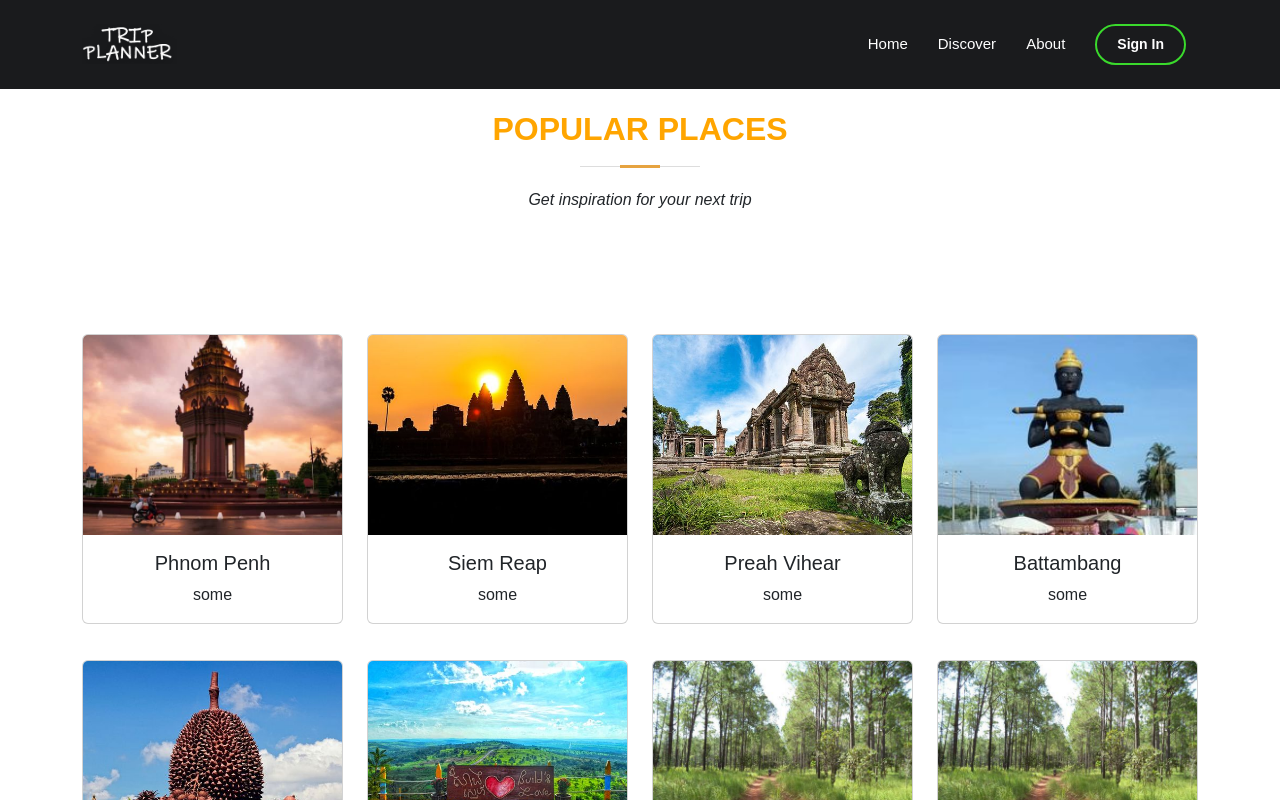
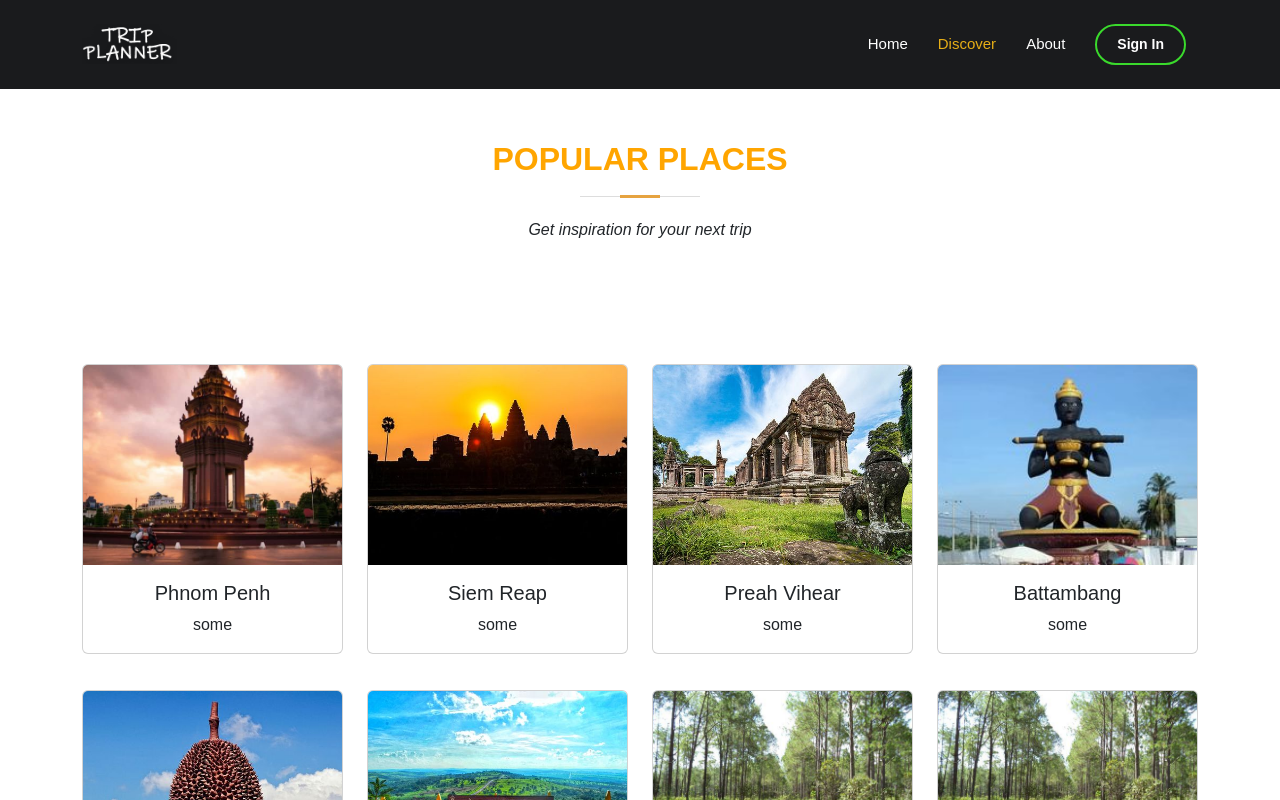
Before and after one commit to Keanghao16/ProjectWeb, a React (Vite) app: page /discover in a window 1280 px wide. Shown: the top 800 px of the page. Built offline with nearby package versions, Linux system fonts and the light colour scheme.

Commit message:
completely nav

```diff
--- a/src/assets/css/style.css
+++ b/src/assets/css/style.css
@@ -178,6 +178,7 @@ h6 {
   color: #e6ae17;
 }
 
+
 .navbar .loginsignups,
 .navbar .loginsignups:focus {
   padding: 8px 20px;
@@ -407,9 +408,9 @@ section {
 /*--------------------------------------------------------------
 # About Us
 --------------------------------------------------------------*/
-/* .about{
-  margin-top: 20px;
-} */
+.about{
+  margin-top: 80px;
+}
 .about .content h3 {
   font-weight: 600;
   font-size: 26px;
@@ -1395,7 +1396,7 @@ section {
   /*DISCOVER*/
 
   .discovertitle{
-    padding-top: 50px;
+    padding-top: 0px;
   }
   .card-img-fixed {
     height: 200px;
--- a/src/components/Nav.jsx
+++ b/src/components/Nav.jsx
@@ -6,7 +6,6 @@ const Nav = ({ currentPage, headerElementId }) => {
   useEffect(() => {
     const selectHeader = document.querySelector(`#${headerElementId}`);
 
-    if (selectHeader) {
     const headerScrolled = () => {
       if (currentPage === "HomePage") {
         if (window.scrollY > 100) {
@@ -20,46 +19,19 @@ const Nav = ({ currentPage, headerElementId }) => {
       }
     };
 
-      window.addEventListener("load", headerScrolled);
+    // Call headerScrolled manually when the currentPage changes
+    headerScrolled();
+
+    // Add event listeners
     window.addEventListener("scroll", headerScrolled);
 
+    // Cleanup: Remove event listener when the component unmounts
     return () => {
-        window.removeEventListener("load", headerScrolled);
       window.removeEventListener("scroll", headerScrolled);
     };
-    }
   }, [currentPage, headerElementId]);
 
-  // // Mobile Nav Toggle
-  // const mobileNavToggle = document.querySelector(
-  //   ".mobileAre we going-nav-toggle"
-  // );
-  // const navbar = document.querySelector("#navbar");
-
-  // const handleMobileNavToggle = () => {
-  //   navbar.classList.toggle("navbar-mobile");
-  //   mobileNavToggle.classList.toggle("bi-list");
-  //   mobileNavToggle.classList.toggle("bi-x");
-  // };
-
-  // if (mobileNavToggle) {
-  //   mobileNavToggle.addEventListener("click", handleMobileNavToggle);
-  // }
-
-  // // Dropdown Toggle
-  // const navbarDropdowns = document.querySelectorAll(".navbar .dropdown > a");
-  // const handleDropdownToggle = (e) => {
-  //   const dropdown = e.target.nextElementSibling;
-
-  //   if (navbar.classList.contains("navbar-mobile")) {
-  //     e.preventDefault();
-  //     dropdown.classList.toggle("dropdown-active");
-  //   }
-  // };
-
-  // navbarDropdowns.forEach((dropdown) => {
-  //   dropdown.addEventListener("click", handleDropdownToggle, true);
-  // });
+  // Mobile Nav Toggle
 
   return (
     <>
@@ -75,17 +47,32 @@ const Nav = ({ currentPage, headerElementId }) => {
               <div className="container d-flex justify-content-evenly">
                 <ul>
                   <li>
-                    <Link to="/" className="nav-link scrollto">
+                    <Link
+                      to="/"
+                      className={`nav-link scrollto ${
+                        location.pathname === "/" && "active"
+                      }`}
+                    >
                       Home
                     </Link>
                   </li>
                   <li>
-                    <Link to="/discover" className="nav-link scrollto">
+                    <Link
+                      to="/discover"
+                      className={`nav-link scrollto ${
+                        location.pathname === "/discover" && "active"
+                      }`}
+                    >
                       Discover
                     </Link>
                   </li>
                   <li>
-                    <Link to="/about" className="nav-link scrollto">
+                    <Link
+                      to="/about"
+                      className={`nav-link scrollto ${
+                        location.pathname === "/about" && "active"
+                      }`}
+                    >
                       About
                     </Link>
                   </li>
@@ -93,7 +80,7 @@ const Nav = ({ currentPage, headerElementId }) => {
                     <a
                       className="loginsignups nav-link scrollto signinBTN"
                       href="#"
-                      onClick={() => toggle()}
+                      // onClick={() => toggle()}
                     >
                       Sign In
                     </a>
```
Also changed, not shown: src/App.jsx (+7 -7 lines). Lines whose indentation alone changed are shown as unchanged.
